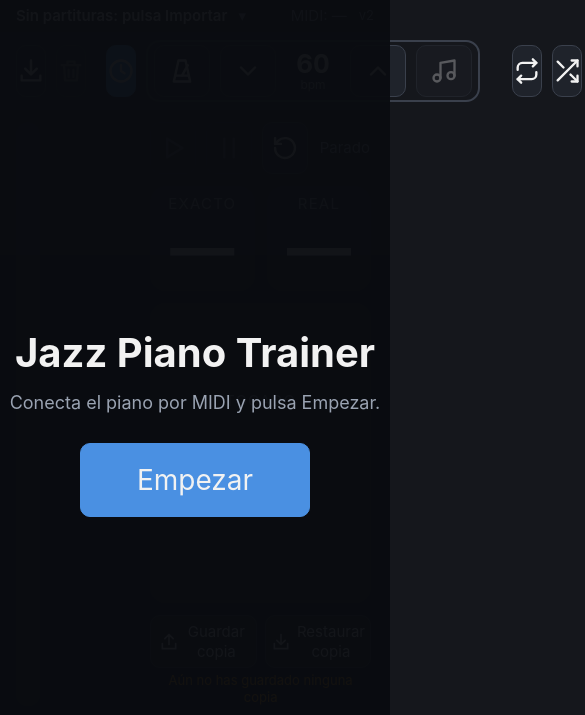
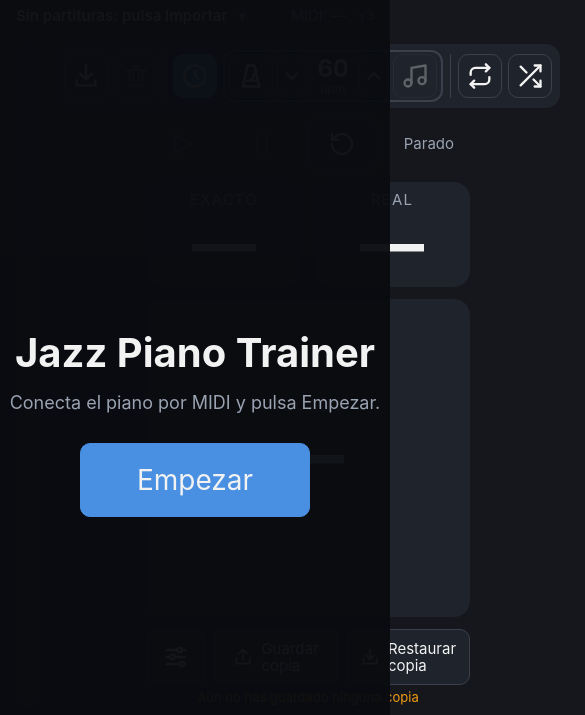
Before and after one commit to mlopez-antfor/jazz-piano-trainer, a plain HTML site: page index.html in a window 390 px wide. Shown: the top 715 px of the page, 585 px wide, since content can reach past the window. Drawn offline with Linux system fonts and the light colour scheme; no server answers.

Commit message:
v3 — 2026-11-15 18:17

```diff
--- a/css/app.css
+++ b/css/app.css
@@ -80,11 +80,19 @@ button.primary { background: var(--accent); border-color: var(--accent); }
 .spacer { flex: 1; }
 
 /* Ribbon de herramientas: botones iguales, solo icono */
+/* Columna derecha: ribbon arriba y, debajo, historial + panel + historial.
+   El lead sheet ocupa toda la altura a la izquierda. */
+.right { flex: none; display: flex; flex-direction: column; gap: 10px; min-height: 0; }
+.right-body { flex: 1; display: flex; gap: 12px; min-height: 0; }
 .ribbon {
-  display: flex; align-items: center; gap: 10px;
-  padding: 8px 16px;
+  display: flex; align-items: center; justify-content: space-between; gap: 6px;
+  padding: 6px 8px;
   background: var(--panel);
+  border-radius: 14px;
 }
+.ribbon .tool { width: 48px; height: 48px; }
+.ribbon #btn-slower, .ribbon #btn-faster { width: 34px; }
+.ribbon #btn-slower svg, .ribbon #btn-faster svg { width: 22px; }
 .tool {
   width: 56px; height: 52px; min-height: 0; padding: 0;
   display: flex; align-items: center; justify-content: center;
@@ -98,12 +106,12 @@ button.primary { background: var(--accent); border-color: var(--accent); }
 .score-name select:disabled { opacity: 0.6; }
 .tool.selected { background: var(--accent); border-color: var(--accent); }
 .group {
-  display: flex; align-items: center; gap: 10px;
-  padding: 3px 6px; border: 2px solid #3a404c; border-radius: 14px;
+  display: flex; align-items: center; gap: 4px;
+  padding: 2px 4px; border: 2px solid #3a404c; border-radius: 12px;
 }
-.sep { width: 1px; align-self: stretch; margin: 4px 6px; background: #3a404c; }
-.bpm { display: flex; flex-direction: column; align-items: center; min-width: 54px; line-height: 1; }
-.bpm span { font-size: 26px; font-weight: 700; font-variant-numeric: tabular-nums; }
+.sep { width: 1px; align-self: stretch; margin: 4px 1px; background: #3a404c; }
+.bpm { display: flex; flex-direction: column; align-items: center; min-width: 44px; line-height: 1; }
+.bpm span { font-size: 24px; font-weight: 700; font-variant-numeric: tabular-nums; }
 .bpm small { color: var(--muted); font-size: 12px; margin-top: 2px; }
 .transport { display: flex; gap: 10px; align-items: center; }
 .transport .tool { flex: 1; width: auto; }
@@ -162,7 +170,7 @@ button.primary { background: var(--accent); border-color: var(--accent); }
 
 /* Panel derecho: porcentajes arriba, acorde tocado abajo */
 .panel {
-  width: 320px;
+  flex: 1; min-width: 0;
   display: flex; flex-direction: column; gap: 12px;
   min-height: 0;
 }
@@ -193,9 +201,11 @@ button.primary { background: var(--accent); border-color: var(--accent); }
 .backup { display: flex; flex-direction: column; gap: 4px; }
 .backup-buttons { display: flex; gap: 8px; }
 .backup-buttons button {
-  flex: 1; min-width: 0; padding: 6px 8px; min-height: 44px; font-size: 15px;
-  display: flex; align-items: center; justify-content: center; gap: 6px;
+  flex: 1; min-width: 0; padding: 4px 8px; min-height: 56px; font-size: 15px; line-height: 1.15;
+  display: flex; align-items: center; justify-content: center; gap: 8px; text-align: left;
 }
+.backup-buttons .opt-btn { flex: none; width: 60px; height: auto; }
+.backup-buttons .opt-btn svg { width: 28px; height: 28px; }
 .backup-buttons svg { width: 20px; height: 20px; flex: none; fill: none; stroke: currentColor; stroke-width: 2; stroke-linecap: round; stroke-linejoin: round; }
 .backup-age { color: var(--muted); font-size: 13px; text-align: center; min-height: 1.2em; }
 .backup-age.old { color: var(--missing); }
@@ -291,7 +301,8 @@ button.primary { background: var(--accent); border-color: var(--accent); }
 .key.white.wrong .label, .key.white.missing .label { color: #fff; }
 
 @media (max-width: 1100px) {
-  .panel { width: 260px; }
+  .ribbon .tool { width: 44px; height: 44px; }
+  .ribbon #btn-slower, .ribbon #btn-faster { width: 30px; }
   .history { width: 78px; font-size: 14px; }
   .ls-chords { font-size: 22px; }
 }
--- a/index.html
+++ b/index.html
@@ -29,10 +29,14 @@
     <span class="spacer"></span>
     <span id="save-status" class="save-status" hidden title="Los cambios se guardan en el navegador y se subirán al Mac cuando responda">⚠ Sin conexión con el Mac: no se guarda allí</span>
     <span id="midi-status" class="midi">MIDI: —</span>
-    <span id="app-version" class="version" title="Versión publicada">v2</span>
+    <span id="app-version" class="version" title="Versión publicada">v3</span>
   </header>
 
   <!-- Herramientas: solo iconos -->
+
+  <main class="stage">
+    <section id="leadsheet" class="leadsheet" aria-label="Lead sheet"></section>
+    <div class="right">
     <nav class="ribbon">
       <button id="btn-import" class="tool" title="Importar partituras" aria-label="Importar partituras">
         <svg viewBox="0 0 24 24"><path d="M12 3v12M7 10l5 5 5-5M4 16v4h16v-4"/></svg>
@@ -41,7 +45,7 @@
         <svg viewBox="0 0 24 24"><path d="M4 7h16M10 11v6M14 11v6M6 7l1 13h10l1-13M9 7V4h6v3"/></svg>
       </button>
       <input id="file-input" type="file" multiple hidden>
-    <span class="spacer"></span>
+      <span class="sep"></span>
       <button id="btn-mode-wait" class="tool" title="Modo Wait: espera a que toques el acorde" aria-label="Modo Wait">
         <svg viewBox="0 0 24 24"><circle cx="12" cy="12" r="9"/><path d="M12 7v5l3 2"/></svg>
       </button>
@@ -67,14 +71,8 @@
       <button id="btn-shuffle" class="tool" title="Tonalidades en orden aleatorio" aria-label="Aleatorio">
         <svg viewBox="0 0 24 24"><path d="M16 3h5v5"/><path d="M4 20L21 3"/><path d="M21 16v5h-5"/><path d="M15 15l6 6"/><path d="M4 4l5 5"/></svg>
       </button>
-    <span class="sep"></span>
-    <button id="btn-options" class="tool" title="Opciones" aria-label="Opciones">
-      <svg viewBox="0 0 24 24"><path d="M4 6h9M17 6h3M4 12h3M11 12h9M4 18h11M19 18h1"/><circle cx="15" cy="6" r="2"/><circle cx="9" cy="12" r="2"/><circle cx="17" cy="18" r="2"/></svg>
-    </button>
     </nav>
-
-  <main class="stage">
-    <section id="leadsheet" class="leadsheet" aria-label="Lead sheet"></section>
+      <div class="right-body">
     <ol id="hist-exact" class="history" aria-label="Rondas anteriores: Exacto"></ol>
     <section class="panel">
       <div class="transport">
@@ -107,11 +105,14 @@
       </div>
       <div class="backup">
         <div class="backup-buttons">
+        <button id="btn-options" class="tool opt-btn" title="Opciones" aria-label="Opciones">
+          <svg viewBox="0 0 24 24"><path d="M4 6h9M17 6h3M4 12h3M11 12h9M4 18h11M19 18h1"/><circle cx="15" cy="6" r="2"/><circle cx="9" cy="12" r="2"/><circle cx="17" cy="18" r="2"/></svg>
+        </button>
           <button id="btn-backup" title="Guarda tus ajustes y el historial de rondas en un archivo (por ejemplo, en iCloud Drive)">
-            <svg viewBox="0 0 24 24"><path d="M12 15V3M7 8l5-5 5 5M4 14v6h16v-6"/></svg> Guardar copia
+            <svg viewBox="0 0 24 24"><path d="M12 15V3M7 8l5-5 5 5M4 14v6h16v-6"/></svg><span>Guardar<br>copia</span>
           </button>
           <button id="btn-restore" title="Recupera ajustes e historial desde una copia">
-            <svg viewBox="0 0 24 24"><path d="M12 3v12M7 10l5 5 5-5M4 14v6h16v-6"/></svg> Restaurar copia
+            <svg viewBox="0 0 24 24"><path d="M12 3v12M7 10l5 5 5-5M4 14v6h16v-6"/></svg><span>Restaurar<br>copia</span>
           </button>
         </div>
         <div id="backup-age" class="backup-age"></div>
@@ -119,6 +120,8 @@
       </div>
     </section>
     <ol id="hist-real" class="history" aria-label="Rondas anteriores: Real"></ol>
+      </div>
+    </div>
   </main>
 
   <div id="keyboard" class="keyboard"></div>
--- a/sw.js
+++ b/sw.js
@@ -3,7 +3,7 @@
 // Estrategia: primero la red (así siempre llega la última versión) y, si no
 // hay conexión, la copia guardada. Las muestras de piano no cambian: primero
 // la copia.
-const CACHE = 'jpt-v2';
+const CACHE = 'jpt-v3';
 
 self.addEventListener('install', () => self.skipWaiting());
 self.addEventListener('activate', (e) => {
```
Lines whose indentation alone changed are shown as unchanged.
